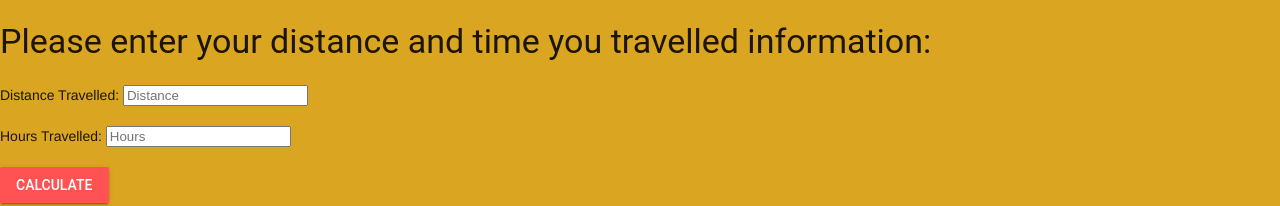
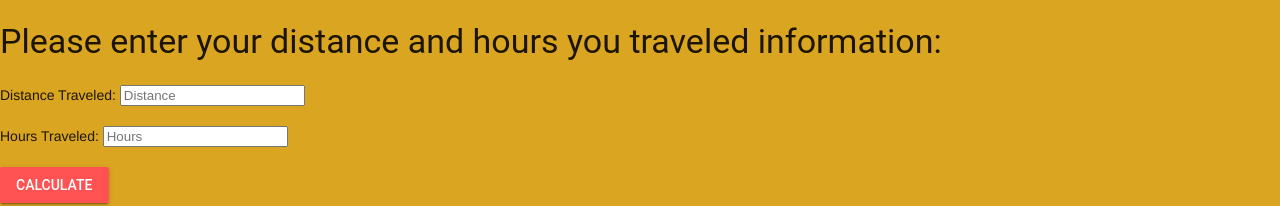
Before and after one commit to ICS20-Programming-PJLobetti/Assign-02-HTML-Calculations, a plain HTML site: page index.html in a window 1280 px wide. Shown: the part 183-389 px from the top of the page. Drawn offline with nearby package versions, Linux system fonts and the light colour scheme.

```diff
--- a/index.html
+++ b/index.html
@@ -12,17 +12,17 @@
     <link rel="manifest" href="./fav/site.webmanifest">
     <link rel="stylesheet" href="https://code.getmdl.io/1.3.0/material.deep_orange-red.min.css" />
     <link rel="stylesheet" href="./css/style.css">
-    <title>Calculating Speed in Km/h, with a JS file</title>
+    <title>Calculating Speed in Km/h, with JS</title>
   </head>
   <body>
     <script src="./js/script.js"></script>
     <h1>Calculating Speed in Km/h, with JS </h1>
     <p>
-      <h3>Please enter your distance and time you travelled information:</h3>
+      <h3>Please enter your distance and hours you traveled information:</h3>
       <form action="javascript:buttonClicked()">
-        <label for="Distance">Distance Travelled:</label>
+        <label for="Distance">Distance Traveled:</label>
         <input type="number" step="any" id="distance" placeholder="Distance"><br><br>
-        <label for="Hours-travelled">Hours Travelled: </label>
+        <label for="Hours-travelled">Hours Traveled: </label>
         <input type="number" step="any" id="hours" placeholder="Hours"><br><br>
         <!-- Accent-colored raised button with ripple -->
 <button class="mdl-button mdl-js-button mdl-button--raised mdl-js-ripple-effect mdl-button--accent">
```
